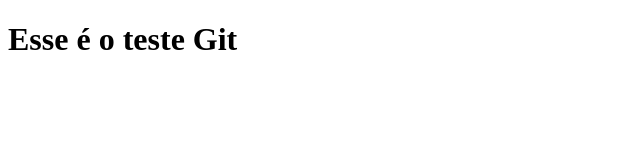
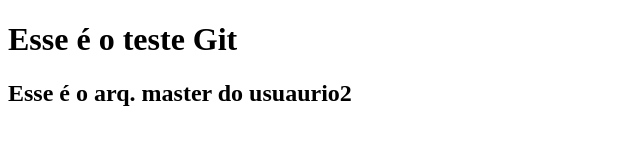
Before and after one commit to RafaelOliveiraRocha/teste-git, a plain HTML site: page index.html in a window 1280 px wide. Shown: the whole page, without its empty margins (0-640 px from the left). Drawn offline with Linux system fonts and the light colour scheme.

Commit message:
h2 add no master pelo user2

```diff
--- a/index.html
+++ b/index.html
@@ -8,7 +8,7 @@
   </head>
   <body>
     <h1>Esse é o teste Git</h1>
-
+    <h2>Esse é o arq. master do usuaurio2</h2>
     <script src="script.js"></script>
   </body>
 </html>
```
